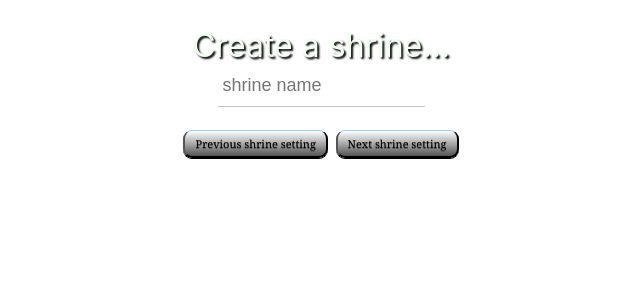
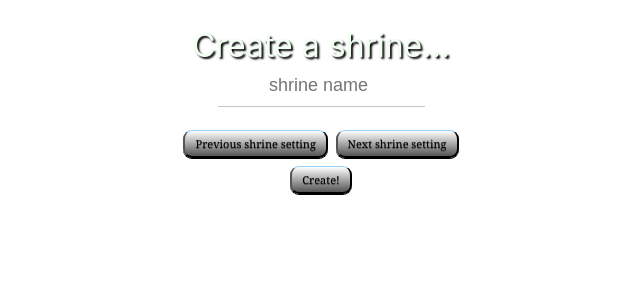
Before and after one commit to yapjinai/shrinelords-frontend, a React (Create React App) app: page /creation in a window 1280 px wide. Shown: the top 300 px of the page, without its empty margins (319-959 px from the left). Built offline with nearby package versions, Linux system fonts and the light colour scheme; no server answers.

Commit message:
Allow creation of shrines and redirection to main shrines page

```diff
--- a/src/assets/css/Creation.css
+++ b/src/assets/css/Creation.css
@@ -3,6 +3,7 @@ textarea {
 
 input,
 textarea {
+  text-align: center;
   background: none;
   color: #c6c6c6;
   font-size: 18px;
--- a/src/assets/scss/Creation.scss
+++ b/src/assets/scss/Creation.scss
@@ -10,6 +10,7 @@ textarea {
 
 input,
 textarea {
+  text-align: center;
   background: none;
   color: $muted-color;
   font-size: 18px;
--- a/src/components/Creation.js
+++ b/src/components/Creation.js
@@ -3,6 +3,7 @@ import Background from './Background'
 import '../assets/css/Creation.css'
 
 const backsURL = "http://localhost:3000/api/v1/backs"
+const shrinesURL = "http://localhost:3000/api/v1/shrines"
 
 export default class Creation extends Component {
 
@@ -42,7 +43,24 @@ export default class Creation extends Component {
     this.setState({back_index: newindex}, load_and_play())
   }
 
-
+  newShrine = () => {
+    let shrineinput = document.getElementById('shrineinput')
+    let back_id = this.state.backs[this.state.back_index].id
+    if(!!shrineinput.value && !(shrineinput.value.replace(/\s/,"")==="")){
+      fetch(shrinesURL,{
+        method: "POST",
+        headers: {
+          'Content-Type': 'application/json',
+          'Accept': 'application/json'
+        },
+        body: JSON.stringify({
+          name: shrineinput.value,
+          back_id: back_id
+        })
+      })
+      .then(res => window.location="http://localhost:3001")
+    }
+  }
 
   background = (back) => {
     return (
@@ -67,9 +85,10 @@ export default class Creation extends Component {
       <div>
         <center>
           <p className="creationtext">Create a shrine...</p>
-          <input type='text' placeholder='shrine name'></input><br></br>
+          <input id='shrineinput' type='text' placeholder='shrine name'></input><br></br>
           <button className="setting" onClick={this.previousback}>Previous shrine setting</button>
-          <button className="setting" onClick={this.nextback}>Next shrine setting</button>
+          <button className="setting" onClick={this.nextback}>Next shrine setting</button><br></br>
+          <button className="setting" onClick={this.newShrine}>Create!</button>
         </center>
         {this.state.backs.length ? this.background(this.state.backs[this.state.back_index].video) : null}
       </div>
--- a/src/containers/Shrines.js
+++ b/src/containers/Shrines.js
@@ -82,7 +82,7 @@ export default class Shrines extends Component {
       <React.Fragment key={1500+shrine.id}>
         <Link to={`/shrines/${shrine.id}`}>
           <div className="shrineviewer">
-            <center><p>Shrine #{shrine.id}</p></center>
+            <center><p>{shrine.name}</p></center>
             <div className="minishrine">
             <video
               className="minibackground"
```
Also changed, not shown: 2 other files (tests, documents, lock files or other folders).
